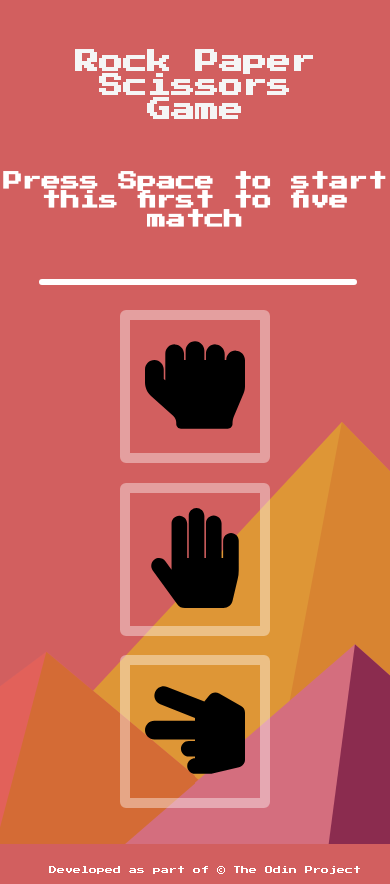
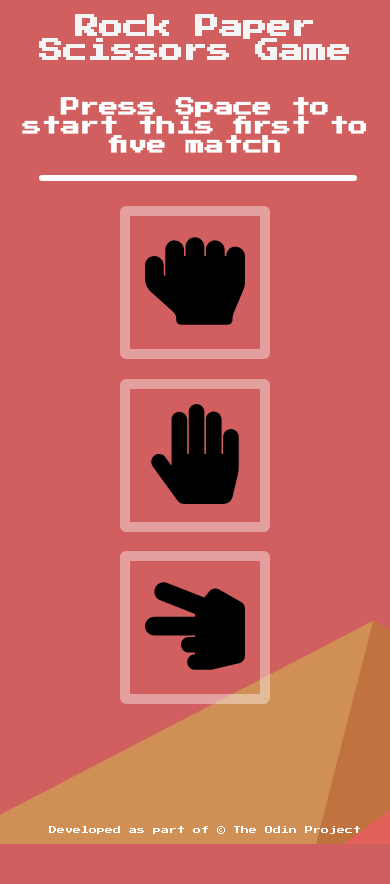
Before and after one commit to joozferreira/odin-rock-paper-scissors, a plain HTML site: page index.html in a window 390 px wide. After the commit the page ends 844 px from the top, so only its background shows below. Drawn offline with Linux system fonts and the light colour scheme.

Commit message:
Correction of padding on headers on small screens

```diff
--- a/styles.css
+++ b/styles.css
@@ -55,6 +55,14 @@ h3 {
     flex-direction: column;
     align-items: center;
   }
+
+  h1 {
+    padding: 15px;
+  }
+
+  h2 {
+    padding: 20px;
+  }
 }
 
 button {
```
